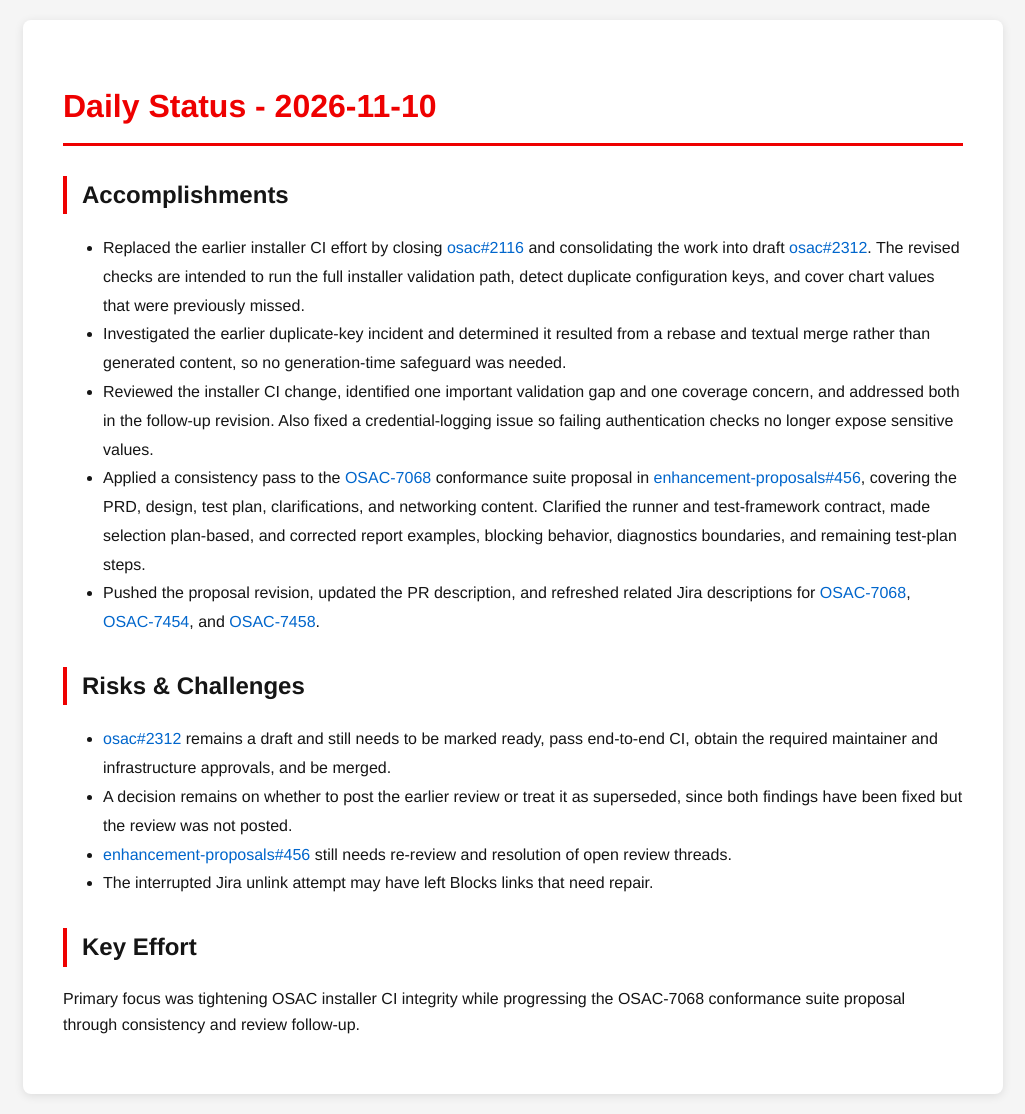
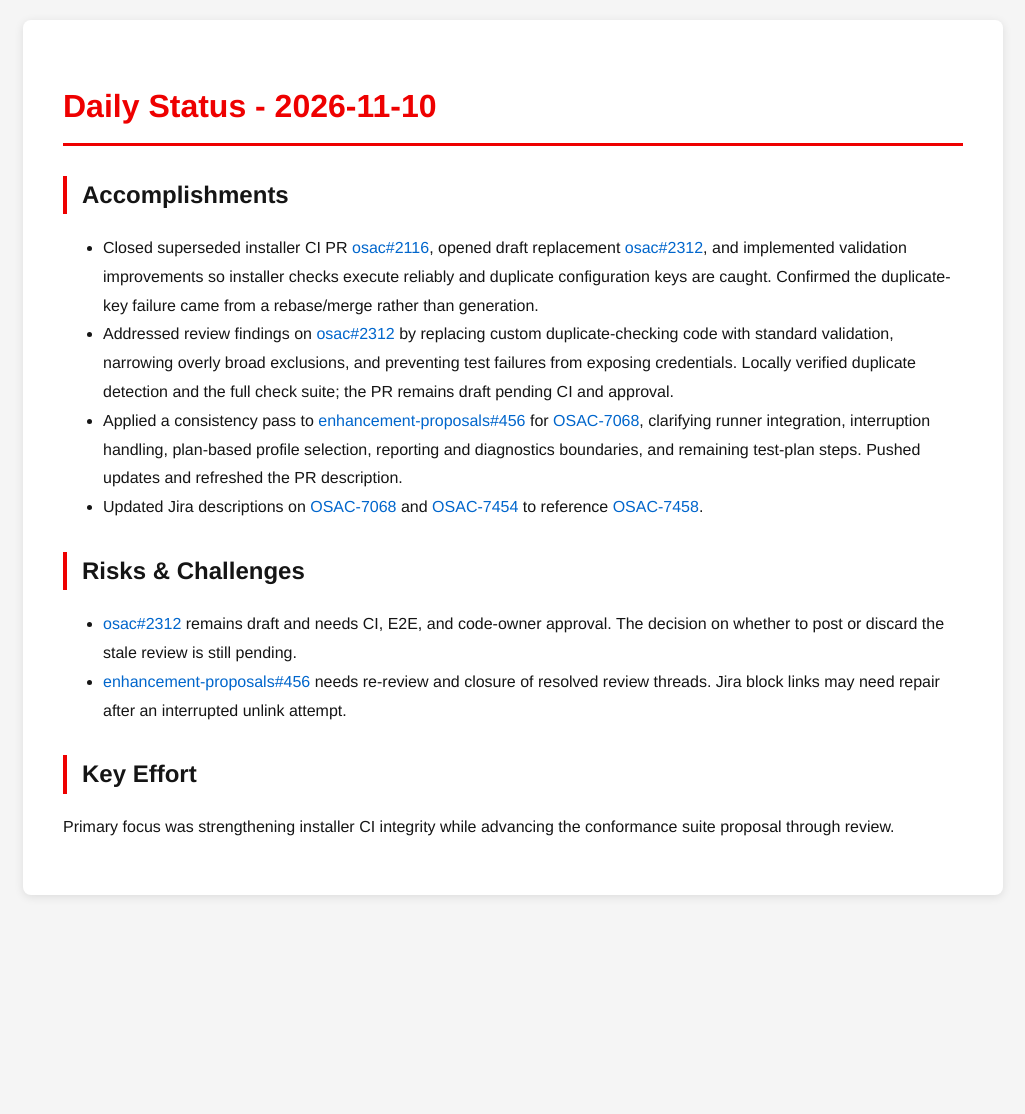
Before and after one commit to tzvatot/daily-status, a Jekyll site: the page built from 2026-11-10.md, in a window 1280 px wide. Shown: the whole page, without its empty margins (127-1152 px from the left). Built offline with Jekyll 4.4.1, drawn with Linux system fonts in a browser that asks for light colours; after the commit the page ends 915 px from its top, so only the background shows below that.

Commit message:
Daily status update - 2026-11-10

```diff
--- a/2026-11-10.md
+++ b/2026-11-10.md
@@ -7,17 +7,14 @@
 # Daily Status - 2026-11-10
 
 ## Accomplishments
-- Replaced the earlier installer CI effort by closing [osac#2116](https://github.com/osac-project/osac/pull/2116) and consolidating the work into draft [osac#2312](https://github.com/osac-project/osac/pull/2312). The revised checks are intended to run the full installer validation path, detect duplicate configuration keys, and cover chart values that were previously missed.
-- Investigated the earlier duplicate-key incident and determined it resulted from a rebase and textual merge rather than generated content, so no generation-time safeguard was needed.
-- Reviewed the installer CI change, identified one important validation gap and one coverage concern, and addressed both in the follow-up revision. Also fixed a credential-logging issue so failing authentication checks no longer expose sensitive values.
-- Applied a consistency pass to the [OSAC-7068](https://redhat.atlassian.net/browse/OSAC-7068) conformance suite proposal in [enhancement-proposals#456](https://github.com/osac-project/enhancement-proposals/pull/456), covering the PRD, design, test plan, clarifications, and networking content. Clarified the runner and test-framework contract, made selection plan-based, and corrected report examples, blocking behavior, diagnostics boundaries, and remaining test-plan steps.
-- Pushed the proposal revision, updated the PR description, and refreshed related Jira descriptions for [OSAC-7068](https://redhat.atlassian.net/browse/OSAC-7068), [OSAC-7454](https://redhat.atlassian.net/browse/OSAC-7454), and [OSAC-7458](https://redhat.atlassian.net/browse/OSAC-7458).
+- Closed superseded installer CI PR [osac#2116](https://github.com/osac-project/osac/pull/2116), opened draft replacement [osac#2312](https://github.com/osac-project/osac/pull/2312), and implemented validation improvements so installer checks execute reliably and duplicate configuration keys are caught. Confirmed the duplicate-key failure came from a rebase/merge rather than generation.
+- Addressed review findings on [osac#2312](https://github.com/osac-project/osac/pull/2312) by replacing custom duplicate-checking code with standard validation, narrowing overly broad exclusions, and preventing test failures from exposing credentials. Locally verified duplicate detection and the full check suite; the PR remains draft pending CI and approval.
+- Applied a consistency pass to [enhancement-proposals#456](https://github.com/osac-project/enhancement-proposals/pull/456) for [OSAC-7068](https://redhat.atlassian.net/browse/OSAC-7068), clarifying runner integration, interruption handling, plan-based profile selection, reporting and diagnostics boundaries, and remaining test-plan steps. Pushed updates and refreshed the PR description.
+- Updated Jira descriptions on [OSAC-7068](https://redhat.atlassian.net/browse/OSAC-7068) and [OSAC-7454](https://redhat.atlassian.net/browse/OSAC-7454) to reference [OSAC-7458](https://redhat.atlassian.net/browse/OSAC-7458).
 
 ## Risks & Challenges
-- [osac#2312](https://github.com/osac-project/osac/pull/2312) remains a draft and still needs to be marked ready, pass end-to-end CI, obtain the required maintainer and infrastructure approvals, and be merged.
-- A decision remains on whether to post the earlier review or treat it as superseded, since both findings have been fixed but the review was not posted.
-- [enhancement-proposals#456](https://github.com/osac-project/enhancement-proposals/pull/456) still needs re-review and resolution of open review threads.
-- The interrupted Jira unlink attempt may have left Blocks links that need repair.
+- [osac#2312](https://github.com/osac-project/osac/pull/2312) remains draft and needs CI, E2E, and code-owner approval. The decision on whether to post or discard the stale review is still pending.
+- [enhancement-proposals#456](https://github.com/osac-project/enhancement-proposals/pull/456) needs re-review and closure of resolved review threads. Jira block links may need repair after an interrupted unlink attempt.
 
 ## Key Effort
-Primary focus was tightening OSAC installer CI integrity while progressing the OSAC-7068 conformance suite proposal through consistency and review follow-up.
+Primary focus was strengthening installer CI integrity while advancing the conformance suite proposal through review.
```
